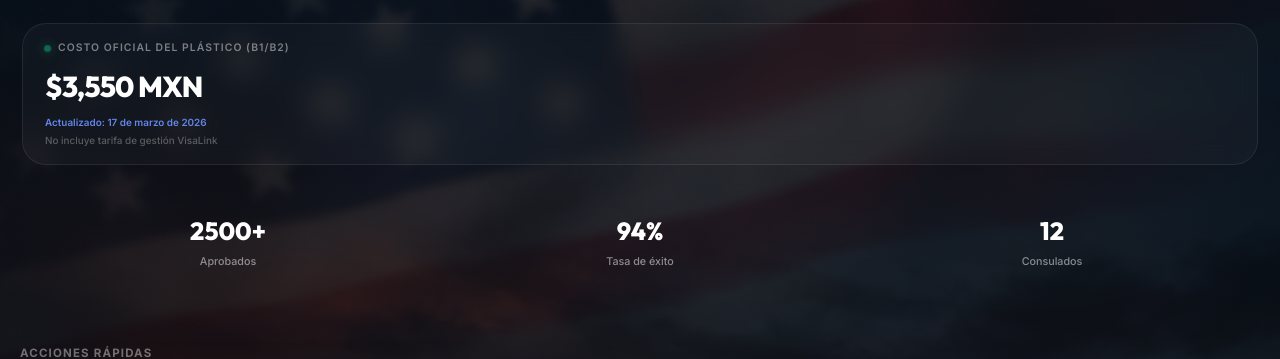
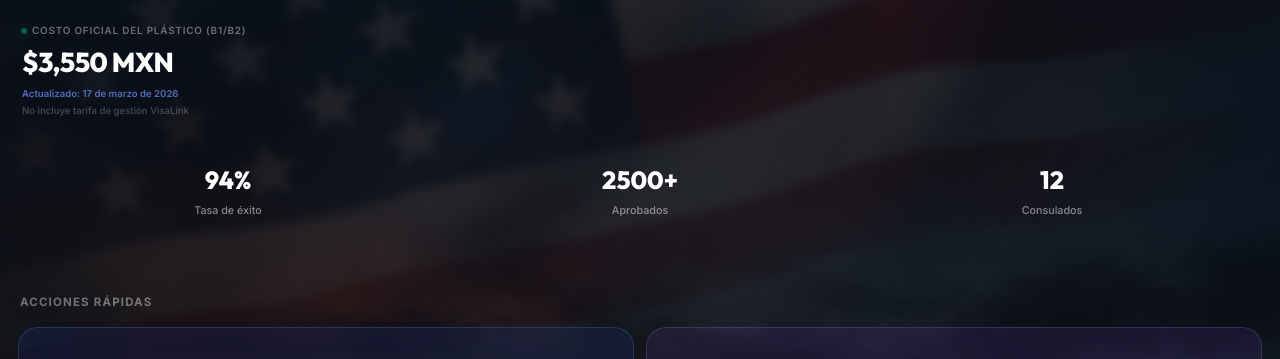
Before and after one commit to alan9924/visalink, a plain HTML site: page public/index.html in a window 1280 px wide. Shown: the part 203-562 px from the top of the page. Drawn offline with Linux system fonts and the light colour scheme.

Commit message:
UI: Eliminado contenedor de tarifa y rotadas estadísticas de éxito/aprobación

```diff
--- a/public/index.html
+++ b/public/index.html
@@ -156,36 +156,27 @@
     .hero-btn-primary:active { transform: scale(0.96); }
     .hero-btn-secondary:active { background: hsla(0,0%,100%,0.06); }
 
-    /* Live Fee Badge - Minimalist & Elegant */
+    /* Live Fee Info - Ultra Minimal */
     .live-fee-badge {
-      background: hsla(0, 0%, 100%, 0.03);
-      border: 1px solid hsla(0, 0%, 100%, 0.08);
-      border-radius: 24px;
-      padding: 16px 22px;
-      margin-bottom: 32px;
-      backdrop-filter: blur(12px);
-      -webkit-backdrop-filter: blur(12px);
+      background: none;
+      border: none;
+      padding: 0;
+      margin-bottom: 28px;
       display: flex;
       flex-direction: column;
       align-items: flex-start;
-      gap: 4px;
-      transition: all 0.3s ease;
-    }
-
-    .live-fee-badge:hover {
-      background: hsla(0, 0%, 100%, 0.05);
-      border-color: hsla(0, 0%, 100%, 0.15);
+      gap: 2px;
     }
 
     .live-fee-badge .status-row {
       display: flex;
       align-items: center;
-      gap: 8px;
+      gap: 6px;
     }
 
     .live-fee-badge .dot {
-      width: 5px;
-      height: 5px;
+      width: 4px;
+      height: 4px;
       background: #10b981;
       border-radius: 50%;
       box-shadow: 0 0 8px #10b981;
@@ -193,35 +184,35 @@
     }
 
     .live-fee-badge .label {
-      font-size: 0.65rem;
+      font-size: 0.62rem;
       font-weight: 600;
-      color: hsla(0, 0%, 100%, 0.45);
+      color: hsla(0, 0%, 100%, 0.4);
       text-transform: uppercase;
-      letter-spacing: 0.1em;
+      letter-spacing: 0.08em;
     }
 
     .live-fee-badge .value {
       font-family: 'Outfit', sans-serif;
-      font-size: 1.8rem;
+      font-size: 1.7rem;
       font-weight: 800;
       color: #fff;
-      letter-spacing: -0.03em;
-      margin: 2px 0;
+      letter-spacing: -0.02em;
     }
 
     .live-fee-badge .disclaimer {
-      font-size: 0.62rem;
-      color: hsla(0, 0%, 100%, 0.3);
+      font-size: 0.6rem;
+      color: hsla(0, 0%, 100%, 0.25);
       font-weight: 500;
       display: flex;
       flex-direction: column;
-      gap: 2px;
+      gap: 1px;
     }
 
     .live-fee-badge .date-stamp {
       color: var(--primary-light);
+      opacity: 0.8;
       font-weight: 600;
-      font-size: 0.62rem;
+      font-size: 0.6rem;
     }
 
     @keyframes pulse-dot {
@@ -677,12 +668,12 @@
       <!-- Stats -->
       <div class="home-stats">
         <div class="home-stat">
+          <div class="home-stat-num">94%</div>
+          <div class="home-stat-lbl">Tasa de éxito</div>
+        </div>
+        <div class="home-stat">
           <div class="home-stat-num">2500+</div>
           <div class="home-stat-lbl">Aprobados</div>
-        </div>
-        <div class="home-stat">
-          <div class="home-stat-num">94%</div>
-          <div class="home-stat-lbl">Tasa de éxito</div>
         </div>
         <div class="home-stat">
           <div class="home-stat-num">12</div>
```
